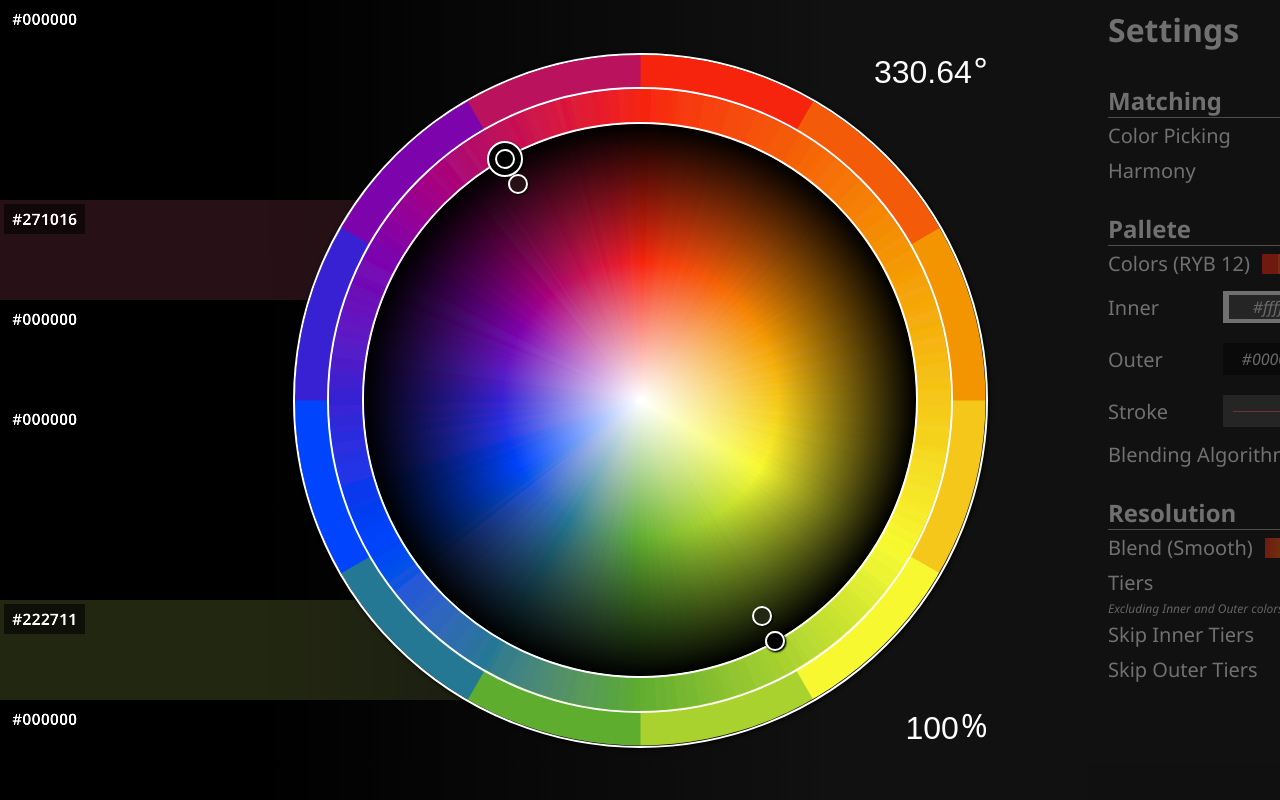
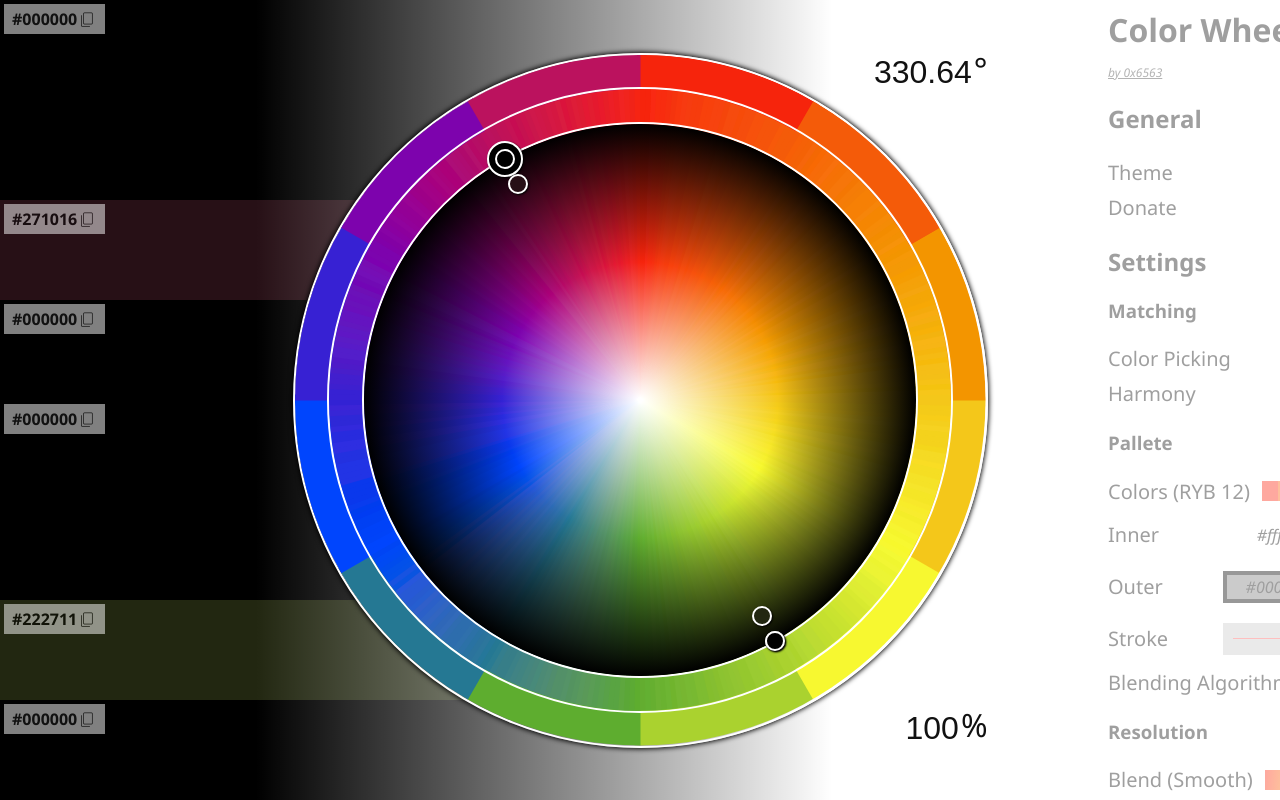
Before and after one commit to 0x6563/color-wheel, a SvelteKit app: page / in a window 1280 px wide. Built offline with nearby package versions, Linux system fonts and the light colour scheme.

Commit message:
updated theme

```diff
--- a/src/app.html
+++ b/src/app.html
@@ -5,13 +5,15 @@
 	<meta charset="utf-8" />
 	<link rel="icon" href="%sveltekit.assets%/favicon.png" />
 	<meta name="viewport" content="width=device-width,initial-scale=1">
+	<link rel="stylesheet"
+		href="https://fonts.googleapis.com/css2?family=Material+Symbols+Outlined:opsz,wght,FILL,GRAD@20..48,100..700,0..1,-50..200" />
 
 	%sveltekit.head%
 </head>
 <style>
 </style>
 
-<body id="app" data-sveltekit-preload-data="hover">
+<body data-sveltekit-preload-data="hover">
 	%sveltekit.body%
 </body>
 
--- a/src/app.scss
+++ b/src/app.scss
@@ -1,17 +1,34 @@
 html,
-body {
+body,
+#app {
     padding: 0;
     height: 100%;
     width: 100%;
     margin: 0;
     overflow: hidden;
     position: relative;
-    background: #111;
-    color: #FFF;
     font-family: 'Segoe UI', Tahoma, Geneva, Verdana, sans-serif;
 }
 
 #app {
+
+    &.dark {
+        --fill: #111;
+        --light-fill: #444;
+        --light-stroke: #CCC;
+        --stroke: #FFF;
+
+    }
+
+    &.light {
+        --fill: #FFF;
+        --stroke: #111;
+        --light-stroke: #444;
+        --light-fill: #CCC;
+    }
+
+    background: var(--fill);
+    color: var(--stroke);
 
     .flx {
         display: flex;
@@ -49,11 +66,37 @@ body {
                 text-align: right;
             }
         }
+
+        &.center {
+            justify-content: space-around;
+            width: 100%;
+
+            &>* {
+                text-align: center;
+            }
+
+            &>*:first-child {
+                text-align: right;
+            }
+
+            &>*:last-child {
+                text-align: left;
+            }
+        }
     }
 
     .hr {
         height: 1px;
         width: 100%;
-        background: rgba(255, 255, 255, .25);
+        background: var(--stroke);
+        opacity: .25;
+    }
+
+    .btn {
+        border: none;
+        outline: none;
+        background: none;
+        color: inherit;
+        cursor: pointer;
     }
 }
--- a/src/components/canvas-wheel.svelte
+++ b/src/components/canvas-wheel.svelte
@@ -15,10 +15,10 @@
     export let skipouter = 0;
     export let stroke = '';
     export let blend: 'Smooth' | 'None' = 'None';
+    const dispatch = createEventDispatcher();
     let circle: Circle;
-    const dispatch = createEventDispatcher();
-    let v;
-    $: v = { wheelrotation, blender, colors, renderrotation, inner, outer, slices, tiers, skipinner, skipouter, stroke, blend } && DrawColorWheel();
+    let events;
+    $: events = { wheelrotation, blender, colors, renderrotation, inner, outer, slices, tiers, skipinner, skipouter, stroke, blend } && DrawColorWheel();
 
     let point: Coordinate & { radius: number; angle: number };
     let canvas: HTMLCanvasElement;
@@ -33,66 +33,42 @@
     onMount(() => {
         context = canvas.getContext('2d', { willReadFrequently: true }) as CanvasRenderingContext2D;
         DrawColorWheel();
+    });
 
-        canvas.addEventListener('mousedown', (e) => {
+    function OnStart(preventDefault?: boolean) {
+        return (e) => {
             active = true;
             point = GetPoint(e);
+            if (preventDefault) {
+                e.preventDefault();
+            }
             Bubble('start');
-        });
-
-        canvas.addEventListener(
-            'touchstart',
-            (e) => {
-                active = true;
-                point = GetPoint(e.touches[0]);
-                Bubble('start');
-            },
-            { passive: false }
-        );
-
-        window.addEventListener('mousemove', (e) => {
+        };
+    }
+    function OnMove(preventDefault?: boolean) {
+        return (e) => {
             if (!active) {
                 return;
             }
             point = GetPoint(e);
+            if (preventDefault) {
+                e.preventDefault();
+            }
             Bubble('move');
-        });
-
-        window.addEventListener(
-            'touchmove',
-            (e) => {
-                if (!active) {
-                    return;
-                }
-                point = GetPoint(e.touches[0]);
+        };
+    }
+    function OnEnd(preventDefault?: boolean) {
+        return (e) => {
+            if (!active) {
+                return;
+            }
+            active = false;
+            if (preventDefault) {
                 e.preventDefault();
-                Bubble('move');
-            },
-            { passive: false }
-        );
-
-        window.addEventListener('mouseup', (e) => {
-            active = false;
+            }
             Bubble('end');
-        });
-
-        window.addEventListener(
-            'touchend',
-            (e) => {
-                if (!active) {
-                    return;
-                }
-                active = false;
-                e.preventDefault();
-                Bubble('end');
-            },
-            { passive: false }
-        );
-
-        window.addEventListener('resize', () => {
-            DrawColorWheel();
-        });
-    });
+        };
+    }
 
     function Bubble(type: 'draw' | 'start' | 'move' | 'end') {
         dispatch(type, { circle, point, canvas, context, wheel });
@@ -102,13 +78,14 @@
         return Math.min(high, Math.max(low, value));
     }
 
-    function GetPoint(e) {
+    function GetPoint(e: MouseEvent | TouchEvent) {
+        let { clientX, clientY } = 'touches' in e ? e.touches[0] : e;
         const { width, height, left, top } = canvas.getBoundingClientRect();
         const scaleX = canvas.width / width;
         const scaleY = canvas.height / height;
         const ref = {
-            x: (e.clientX - left) * scaleX,
-            y: (e.clientY - top) * scaleY,
+            x: (clientX - left) * scaleX,
+            y: (clientY - top) * scaleY,
         };
         return circle.getPoint(ref, true);
     }
@@ -171,7 +148,6 @@
                 context.fill();
             } else {
                 const step = 1 / stops.length;
-
                 for (let i = 0; i < stops.length; i++) {
                     const current = stops[i];
                     const inner = circle.radius * Cap(0, 1, i * step);
@@ -188,7 +164,7 @@
         }
         Bubble('draw');
     }
-    function DrawSlice(start, end, inner, outer) {
+    function DrawSlice(start: number, end: number, inner: number, outer: number) {
         const a1 = Circle.DegreesToRadians(start);
         const b1 = Circle.DegreesToRadians(end);
         context.beginPath();
@@ -203,7 +179,8 @@
     }
 </script>
 
-<canvas class={active ? 'active' : ''} bind:this={canvas} height="200" width="200" />
+<canvas class:active bind:this={canvas} height="200" width="200" on:touchstart|nonpassive={OnStart(true)} on:mousedown={OnStart()} />
+<svelte:window on:resize={DrawColorWheel} on:mousemove={OnMove()} on:mouseup={OnEnd()} on:touchmove|nonpassive={OnMove(true)} on:touchend|nonpassive={OnEnd(true)} />
 
 <style>
     canvas {
--- /dev/null
+++ b/src/components/color-shade.svelte
@@ -0,0 +1,41 @@
+<span class="shade">
+    <span class="background" />
+    <span class="foreground">
+        <slot />
+    </span>
+</span>
+
+<style lang="scss">
+    .shade {
+        position: relative;
+    }
+    .background {
+        position: absolute;
+        right: 0;
+        left: 0;
+        top: 0;
+        bottom: 0;
+        margin: auto;
+        background: var(--fill);
+        opacity: 0.5;
+    }
+    .foreground {
+        color: var(--stroke);
+    }
+    :global(#app.light) {
+        .background {
+            mix-blend-mode: hard-light;
+        }
+        .foreground {
+            mix-blend-mode: luminosity;
+        }
+    }
+    :global(#app.dark) {
+        .background {
+            mix-blend-mode: multiply;
+        }
+        .foreground {
+            mix-blend-mode: luminosity;
+        }
+    }
+</style>
--- a/src/components/color-wheel.svelte
+++ b/src/components/color-wheel.svelte
@@ -17,7 +17,7 @@
     export let skipouter = 0;
     export let stroke = '';
     export let blend: 'Smooth' | 'None' = 'None';
-    export let colorpicking: 'Calculated' | 'Image' = 'Calculated';
+    export let colorpicking: 'Calculated' | 'Rendered' = 'Calculated';
     const dispatch = createEventDispatcher();
     interface Coordinate {
         x: number;
@@ -85,7 +85,7 @@
         return Math.min(high, Math.max(low, value));
     }
 
-    function DrawPreview(translation: HarmonyTranslation, mode: 'Image' | 'Calculated') {
+    function DrawPreview(translation: HarmonyTranslation, mode: 'Rendered' | 'Calculated') {
         const scale = pct / 100;
         const calc = CalculateTranslation(angle, scale, translation);
         const coord = circle.getCoordinate(calc.angle, calc.scale);
@@ -207,7 +207,7 @@
         input {
             background: none;
             border: none;
-            color: #fff;
+            color: var(--stroke);
             font-size: 1em;
             line-height: 1em;
             text-align: right;
@@ -243,7 +243,7 @@
     }
     .level1 {
         height: 100%;
-        box-shadow: 1px 1px 4px #000;
+        box-shadow: 0px 0px 5px 1px #000;
     }
     .level2 {
         height: 90%;
@@ -271,4 +271,12 @@
         height: 16px;
         width: 16px;
     }
+    @media (orientation: portrait) {
+        .angle {
+            top: -60px;
+        }
+        .radius {
+            bottom: -60px;
+        }
+    }
 </style>
--- /dev/null
+++ b/src/components/icon.svelte
@@ -0,0 +1,16 @@
+<script lang="ts">
+    export let icon: string;
+    export let align: string = 'middle';
+</script>
+
+<span class="material-symbols-outlined" style:vertical-align={align}>
+    {icon}
+</span>
+
+<style>
+    .material-symbols-outlined {
+        font-variation-settings: 'FILL' 0, 'wght' 200, 'GRAD' 0, 'opsz' 40;
+        font-size: 1.25em;
+        color: inherit;
+    }
+</style>
--- a/src/components/inputs/color-picker.svelte
+++ b/src/components/inputs/color-picker.svelte
@@ -1,4 +1,6 @@
 <script lang="ts">
+    import ColorShade from '@components/color-shade.svelte';
+    import Icon from '@components/icon.svelte';
     import { createEventDispatcher } from 'svelte';
 
     export let value: string = '';
@@ -16,19 +18,19 @@
 <span class="wrap">
     <span class="inner">
         {#if value && !required}
-            <button on:click={Reset}>
-                <span class="shade" />
-                <span class="reset" />
+            <button class="reset" on:click={Reset}>
+                <ColorShade>
+                    <Icon icon="close" />
+                </ColorShade>
             </button>
         {/if}
-        <label style:background={value || '#444'} class:empty={!value}>
+        <label style:background={value || 'var(--light-fill)'} class:empty={!value}>
             <input type="color" bind:value on:blur={EventFactory('blur')} on:change={EventFactory('change')} />
             {#if value}
-                <span class="color">
-                    <span class="shade" />
-                    <span class="hex">
+                <span class="hex">
+                    <ColorShade>
                         {value}
-                    </span>
+                    </ColorShade>
                 </span>
             {/if}
         </label>
@@ -43,6 +45,7 @@
         font-style: italic;
         line-height: 32px;
         cursor: pointer;
+        transition: all 300ms;
         &.empty {
             &:before {
                 position: absolute;
@@ -73,78 +76,35 @@
         width: 100%;
         box-sizing: border-box;
     }
-    .color,
-    button {
+    .hex {
+        position: absolute;
+        left: 4px;
+        top: 4px;
+        bottom: 4px;
+        width: 100px;
+    }
+    .reset {
         position: absolute;
         display: block;
-        height: 100%;
+
+        background: none;
+        border: none;
         top: 0;
-        background: none;
+        right: 0;
+        bottom: 0;
+        width: 40px;
+        font-size: 24px;
     }
-    .color {
-        width: 100px;
-        color: #eee;
-    }
-    button {
-        border: none;
-        right: 0;
-        width: 40px;
-    }
-    .shade,
-    .reset,
-    .hex {
-        position: absolute;
-        right: 0;
-        left: 0;
-        top: 0;
-        bottom: 0;
-        margin: auto;
-        text-align: center;
-    }
-    .color .shade {
-        left: 6px;
-        right: 6px;
-        top: 4px;
-        bottom: 4px;
-    }
-    .shade {
-        mix-blend-mode: multiply;
-        background: #444;
-    }
-    .hex {
-        mix-blend-mode: lighten;
-    }
+    .hex,
     .reset {
-        mix-blend-mode: lighten;
-
-        cursor: pointer;
-
-        &:before,
-        &:after {
+        :global(.shade) {
+            text-align: center;
+            line-height: 24px;
             position: absolute;
+            top: 0;
             left: 0;
-            top: 0;
             right: 0;
             bottom: 0;
-            margin: auto;
-            content: ' ';
-            height: 75%;
-            max-height: 40px;
-            width: 2px;
-            background-color: #aaa;
-            transition: all 200ms;
-        }
-        &:before {
-            transform: rotate(45deg);
-        }
-        &:after {
-            transform: rotate(-45deg);
-        }
-        &:hover {
-            &:before,
-            &:after {
-                background-color: #ccc;
-            }
         }
     }
 </style>
--- a/src/components/inputs/harmony-list.svelte
+++ b/src/components/inputs/harmony-list.svelte
@@ -72,7 +72,7 @@
     button {
         border: none;
         background: none;
-        color: #fff;
+        color: var(--stroke);
         cursor: pointer;
     }
     .delete {
--- a/src/components/inputs/number.svelte
+++ b/src/components/inputs/number.svelte
@@ -27,7 +27,7 @@
         appearance: none;
         background: inherit;
         border-radius: 0;
-        color: #fff;
+        color: var(--stroke);
         border: none;
         font-style: italic;
         font-size: 1em;
--- a/src/routes/+page.svelte
+++ b/src/routes/+page.svelte
@@ -8,8 +8,12 @@
     import HarmonyList from '@components/inputs/harmony-list.svelte';
     import Flyout from '@components/flyout.svelte';
     import { RGB } from '@services/colorspace/rgb';
+    import { CopyToClipboard } from '@services/clipboard';
+    import Icon from '@components/icon.svelte';
+    import ColorShade from '@components/color-shade.svelte';
+    import { browser } from '$app/environment';
     const blends: string[] = ['None', 'Smooth'];
-    const picks: string[] = ['Calculated', 'Image'];
+    const picks: string[] = ['Calculated', 'Rendered'];
     const ColorSetsFull: any = {
         'RYB 12': ['#fe2712', '#fc600a', '#fb9902', '#fccc1a', '#fefe33', '#b2d732', '#66b032', '#347c98', '#0247fe', '#4424d6', '#8601af', '#c21460'],
         'RYB 3': ['#fe2712', '#fefe33', '#0247fe'],
@@ -45,9 +49,9 @@
         ...HarmoniesFull,
     };
     delete Harmonies['Custom'];
-
+    let theme: 'light' | 'dark' = browser && window && window.matchMedia && window.matchMedia('(prefers-color-scheme: dark)').matches ? 'dark' : 'light';
     let pallete;
-    let colorpicking: 'Calculated' | 'Image' = 'Calculated';
+    let colorpicking: 'Calculated' | 'Rendered' = 'Calculated';
     let editHarmony = false;
     let editCustomColors = false;
     let harmony: any = HarmoniesFull['Complementary'];
@@ -97,16 +101,30 @@
     }
 </script>
 
+<div id="app" class:light={theme == 'light'} class:dark={theme == 'dark'}>
+    <!-- svelte-ignore a11y-click-events-have-key-events -->
     <div class="container">
         <div class="colors">
             {#if pallete}
-            {#each pallete.translations as t}
+                {#each pallete.translations as { children, color }}
                     <div class="group">
-                    <div class="swatch" style:background={t.color}><span class="hex"> {t.color}</span></div>
-                    {#if t.children?.length}
+                        <div class="swatch" style:background={color}>
+                            <ColorShade>
+                                <span class="hex" on:click={() => CopyToClipboard(color)}>
+                                    <span class="code"> {color}</span><Icon icon="content_copy" align="bottom" />
+                                </span>
+                            </ColorShade>
+                        </div>
+                        {#if children?.length}
                             <div class="group">
-                            {#each t.children as t2}
-                                <div class="swatch" style:background={t2}><span class="hex"> {t2}</span></div>
+                                {#each children as color}
+                                    <div class="swatch" style:background={color}>
+                                        <ColorShade>
+                                            <span class="hex" on:click={() => CopyToClipboard(color)}>
+                                                <span class="code"> {color}</span><Icon icon="content_copy" align="bottom" />
+                                            </span>
+                                        </ColorShade>
+                                    </div>
                                 {/each}
                             </div>
                         {/if}
@@ -121,9 +139,25 @@
         <div class="close" class:active={showSettings} on:click={HideSettings} />
         <!-- svelte-ignore a11y-click-events-have-key-events -->
         <div class="settings" class:active={showSettings} on:click={ShowSettings}>
-        <h1 on:click={ToggleSettings}>Settings</h1>
+            <h1 on:click={ToggleSettings}>Color Wheel</h1>
+            <a href="https://github.com/0x6563" target="_blank" class="hint">by 0x6563</a>
             <div>
-            <h2>Matching</h2>
+                <h2>General</h2>
+                <div class="flx row spread">
+                    <div class="label">Theme</div>
+                    {#if theme == 'dark'}
+                        <button class="btn" on:click={() => (theme = 'light')}>Dark Mode <Icon icon="dark_mode" align="bottom" /> </button>
+                    {:else}
+                        <button class="btn" on:click={() => (theme = 'dark')}>Light Mode <Icon icon="light_mode" align="bottom" /> </button>
+                    {/if}
+                </div>
+                <div class="flx row spread">
+                    <span class="label">Donate</span>
+                    <a href="https://www.buymeacoffee.com/0x6563" target="_blank"><img src="https://cdn.buymeacoffee.com/buttons/v2/default-yellow.png" height="38px" alt="Buy Me A Coffee" /></a>
+                </div>
+                <h2>Settings</h2>
+
+                <h3>Matching</h3>
                 <Dropdown bind:value={colorpicking} options={picks}>
                     <div slot="label" let:label class="flx row spread">
                         <span class="grow label">Color Picking</span>
@@ -131,6 +165,12 @@
                     </div>
                     <div class="option" slot="option" let:label let:selected class:selected>
                         {label}
+                        {#if label == 'Rendered'}
+                            <div class="hint">Use pixel data from the rendered color wheel.</div>
+                        {/if}
+                        {#if label == 'Calculated'}
+                            <div class="hint">Use angle and percentage of radius to calculate color.</div>
+                        {/if}
                     </div>
                 </Dropdown>
                 <Dropdown bind:value={harmony} options={HarmoniesFull}>
@@ -143,9 +183,9 @@
                     </div>
                 </Dropdown>
                 {#if harmony == HarmoniesFull.Custom}
-                <h3>Custom Harmony</h3>
                     <button on:click={() => (editHarmony = !editHarmony)} class="wide hint">{editHarmony ? 'Hide' : 'Show'} Harmony Config</button>
                     <Flyout expanded={editHarmony} polling={100}>
+                        <h4>Custom Harmony</h4>
                         <Dropdown options={Harmonies} on:select={CopyHarmony}>
                             <div slot="label" class="flx row spread secondary">Copy From</div>
                             <div class="option" slot="option" let:label let:selected class:selected>
@@ -157,7 +197,7 @@
                 {/if}
             </div>
             <div>
-            <h2>Pallete</h2>
+                <h3>Pallete</h3>
                 <Dropdown bind:value={colors} options={ColorSetsFull}>
                     <div slot="label" let:label let:value class="flx row spread">
                         <span class="grow label">Colors ({label})</span>
@@ -217,7 +257,7 @@
             </div>
 
             <div>
-            <h2>Resolution</h2>
+                <h3>Resolution</h3>
 
                 <Dropdown bind:value={blend} options={blends}>
                     <div slot="label" let:value class="flx row spread">
@@ -229,6 +269,7 @@
                         <ColorBar {colors} blend={value} />
                     </div>
                 </Dropdown>
+
                 {#if blend == 'None'}
                     <div class="flx row spread">
                         <span class="grow label">Slices</span>
@@ -250,18 +291,20 @@
                     <Number bind:value={skipouter} />
                 </div>
             </div>
+            <h2>About</h2>
+            <a href="https://github.com/0x6563/color-wheel/issues">Having Issues?</a>
+        </div>
     </div>
 </div>
 
 <style lang="scss">
     h1 {
-        cursor: pointer;
         margin: 0;
         padding: 0;
         height: 60px;
         line-height: 60px;
     }
-    h2 {
+    h4 {
         padding: 0;
         margin: 0;
         margin-top: 24px;
@@ -283,7 +326,7 @@
 
     .secondary {
         font-style: italic;
-        color: #eee;
+        color: var(--light-stroke);
     }
     .colors {
         position: absolute;
@@ -305,7 +348,7 @@
     }
     .hint {
         font-size: 0.75em;
-        color: #ddd;
+        color: var(--light-stroke);
         font-style: italic;
     }
     .swatch {
@@ -321,15 +364,18 @@
             left: 0;
             right: 0;
             bottom: 0;
-            background: linear-gradient(90deg, rgba(0, 0, 0, 0) 0%, rgba(0, 0, 0, 0) 20%, #111 65%);
+            background: linear-gradient(90deg, rgba(0, 0, 0, 0) 0%, rgba(0, 0, 0, 0) 20%, var(--fill) 65%);
+            transition: all 350ms;
         }
         .hex {
+            font-weight: 600;
+            padding: 4px 8px;
             display: inline-block;
-            margin: 4px;
-            font-weight: 600;
-            mix-blend-mode: hard-light;
-            background: #333;
-            padding: 4px 8px;
+        }
+        :global(.shade) {
+            position: absolute;
+            top: 4px;
+            left: 4px;
         }
     }
     div {
@@ -343,7 +389,7 @@
         bottom: 0;
     }
     .settings {
-        background: #111;
+        background: var(--fill);
         position: absolute;
         right: -15%;
         width: 30%;
@@ -351,20 +397,29 @@
         bottom: 0;
         overflow: hidden;
         z-index: 1;
-        opacity: 0.4;
         transition: all 350ms;
         padding: 0 20px 60px;
         box-sizing: border-box;
         z-index: 100;
         -ms-overflow-style: none; /* Internet Explorer 10+ */
         scrollbar-width: none; /* Firefox */
+        box-shadow: 0px 0px 0px black;
+        & > * {
+            opacity: 0.4;
+            pointer-events: none;
+        }
         &::-webkit-scrollbar {
             display: none; /* Safari and Chrome */
         }
         &.active {
+            & > * {
                 opacity: 1;
+                pointer-events: initial;
+            }
+
             overflow: auto;
             right: 0px;
+            box-shadow: 0px 0px 5px 1px black;
         }
     }
 
@@ -382,7 +437,7 @@
         appearance: none;
         width: 100%;
         height: 2em;
-        color: #fff;
+        color: var(--stroke);
         cursor: pointer;
         &:focus {
             outline: none;
@@ -391,7 +446,7 @@
     .option {
         padding: 8px;
         transition: all 200ms;
-        background: #111;
+        background: var(--fill);
 
         &::before {
             content: ' ';
@@ -399,7 +454,7 @@
             width: 15px;
         }
         &:hover {
-            background: #555;
+            background: var(--light-fill);
         }
         &.selected {
             &::before {
@@ -416,10 +471,8 @@
             right: 0;
             width: 100%;
             top: calc(100vh - 60px);
-            background: rgba(0, 0, 0, 0.2);
             &.active {
                 top: 0;
-                background: #111;
             }
         }
     }
--- /dev/null
+++ b/src/services/clipboard.ts
@@ -0,0 +1,22 @@
+export function CopyToClipboard(input: string): Promise<boolean> {
+    if (navigator.clipboard) {
+        return navigator.clipboard.writeText(input).then(() => true).catch(() => false);
+    }
+    return Promise.resolve(DOMToClipboard(input));
+}
+
+function DOMToClipboard(input: string) {
+    const textArea = document.createElement("textarea");
+    document.body.appendChild(textArea);
+    textArea.value = input;
+    textArea.focus();
+    textArea.select();
+    let success = false;
+    try {
+        success = document.execCommand("copy");
+    } catch (err) {
+    }
+
+    document.body.removeChild(textArea);
+    return success;
+}
```
Lines whose indentation alone changed are shown as unchanged.
